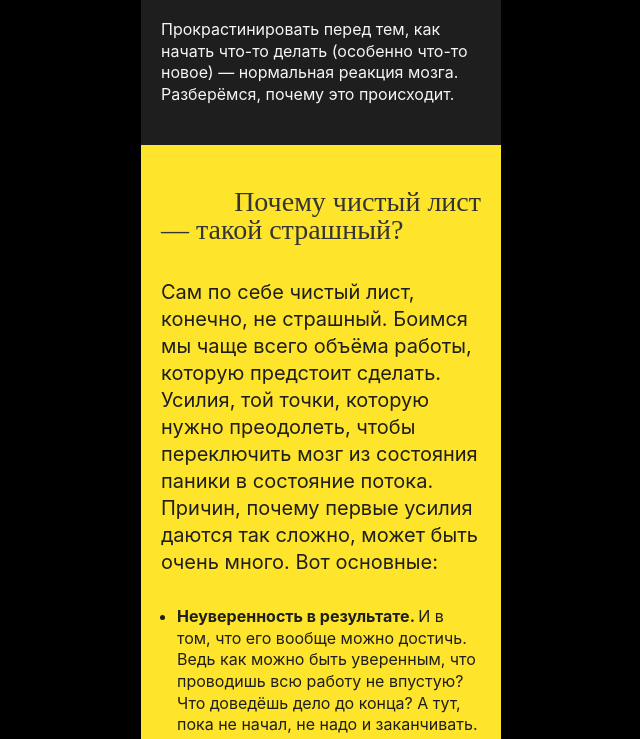
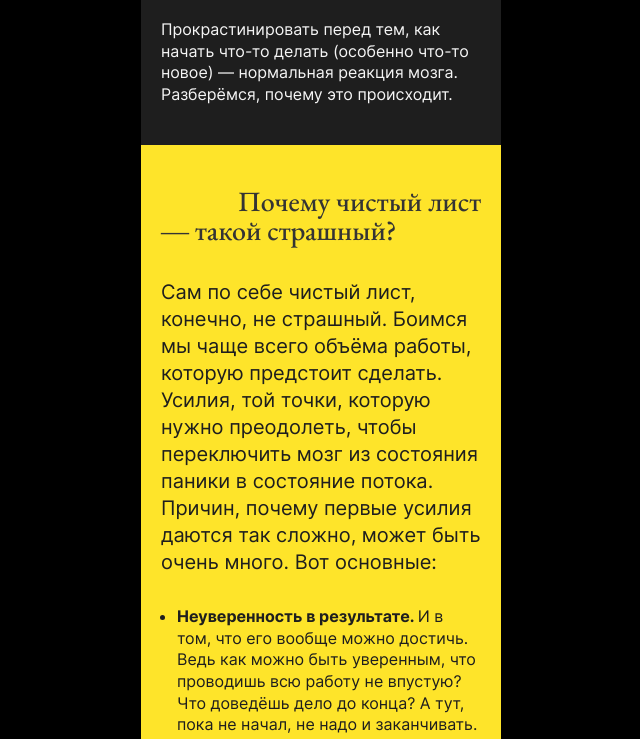
Before and after one commit to zanasant/s-chistogo-lista, a plain HTML site: page index.html in a window 1280 px wide. Shown: the part 739-1478 px from the top of the page, without its empty margins (319-959 px from the left). Drawn offline with Linux system fonts and the light colour scheme; files whose address does not match are found by name.

Commit message:
Первый проект -- правки 2

```diff
--- a/fonts/fonts.css
+++ b/fonts/fonts.css
@@ -1,5 +1,5 @@
 @font-face {
-  font-family: 'EB Garamond', serif;
+  font-family: 'EB Garamond';
   src: url(./ebgaramondmedium.woff2) format('woff2'),
     url(./ebgaramondmedium.woff) format('woff'),
     url(./ebgaramondmedium.ttf) format('truetype');
@@ -9,7 +9,7 @@
 }
 
 @font-face {
-  font-family: 'EB Garamond', serif;
+  font-family: 'EB Garamond';
   src: url(./ebgaramondregular.woff2) format('woff2'),
     url(./ebgaramondregular.woff) format('woff'),
     url(./ebgaramondregular.ttf) format('truetype');
@@ -18,17 +18,17 @@
 }
 
 @font-face {
-  font-family: 'Inter', sans-serif;
+  font-family: 'Inter';
   src: url(./interbold.woff2) format('woff2'),
-    url(../fonts/interbold.woff) format('woff'),
-    url(../fonts/interbold.ttf) format('truetype');
+    url(./interbold.woff) format('woff'),
+    url(./interbold.ttf) format('truetype');
   font-weight: 700;
   font-display: swap;
 }
 
 @font-face {
-  font-family: 'Inter', sans-serif;
-  src: url(../fonts/interregular.woff2) format('woff2'),
+  font-family: 'Inter';
+  src: url(./interregular.woff2) format('woff2'),
     url(./interregular.woff) format('woff'),
     url(./interregular.ttf) format('truetype');
   font-weight: 400;
```
